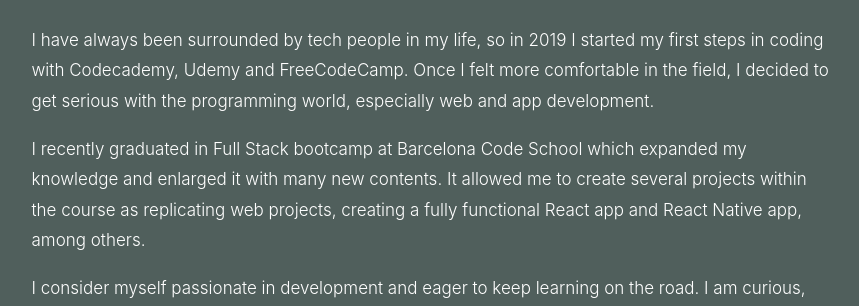
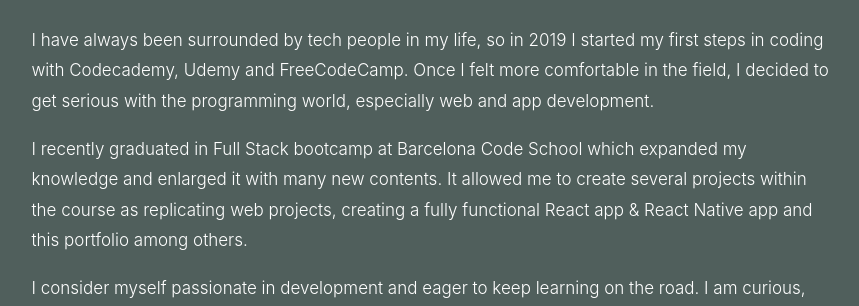
Before and after one commit to nberdonc/nberdonc-portfolio, a plain HTML site: page index.html in a window 1280 px wide. Shown: the part 1060-1366 px from the top of the page, without its empty margins (200-1059 px from the left). Drawn offline with Linux system fonts and the light colour scheme.

Commit message:
portfolio

```diff
--- a/index.html
+++ b/index.html
@@ -41,7 +41,7 @@
                         enlarged it with many new contents.
                         It allowed me to create several projects within the course as replicating web projects, creating
                         a
-                        fully functional React app and React Native app, among others.</b>
+                        fully functional React app & React Native app and this portfolio among others.</b>
                     </p>
                     <p>I consider myself passionate in development and eager to keep learning on the road.
                         I am curious, observant and patient wich allows me to better understand the projects and
```
